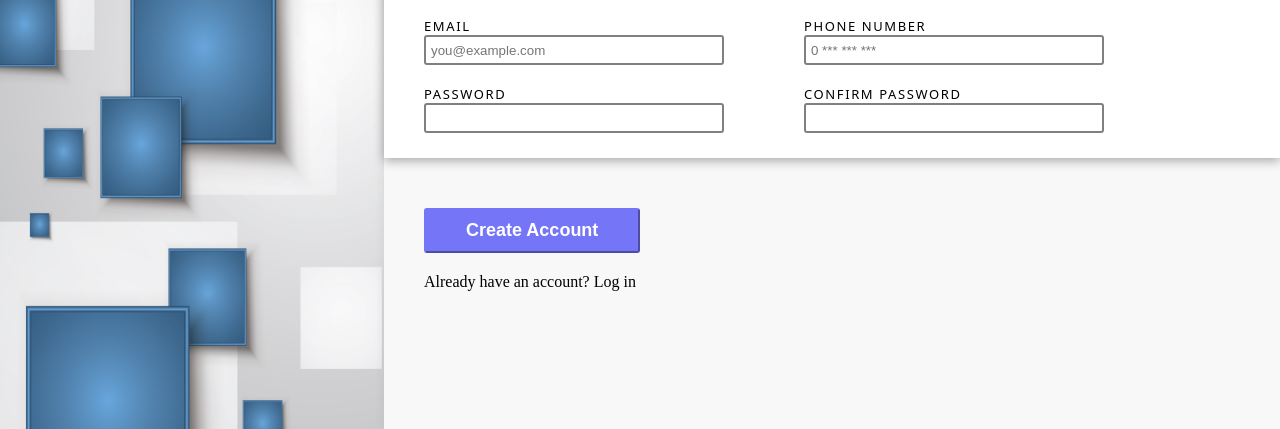
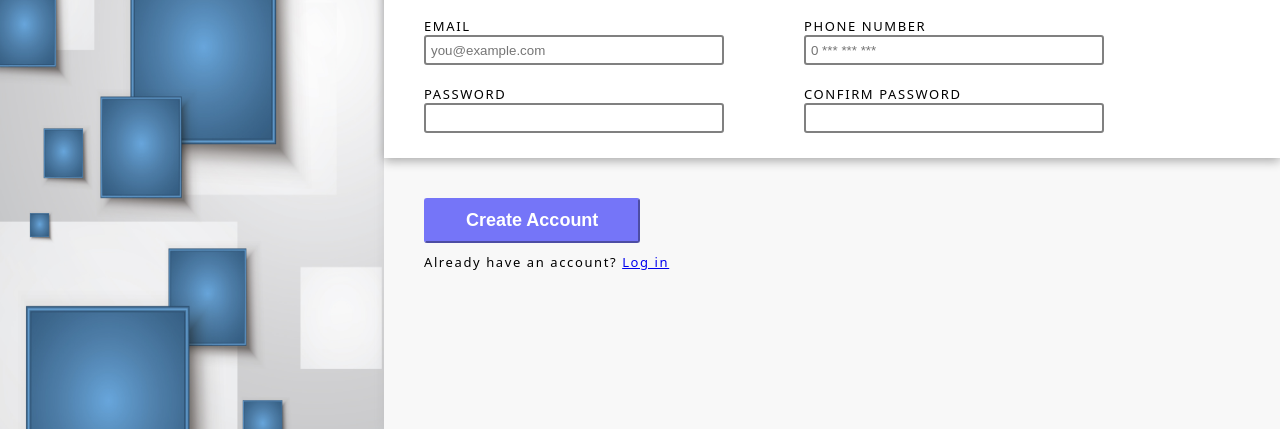
Before and after one commit to Oscar-Luntha/TOP-signup, a plain HTML site: page index.html in a window 1280 px wide. Shown: the part 371-800 px from the top of the page. Drawn offline with Linux system fonts and the light colour scheme.

Commit message:
add style to the log in prompt

```diff
--- a/index.html
+++ b/index.html
@@ -60,7 +60,7 @@
         </section>
         <section>
             <button type="submit">Create account</button>
-            <p>Already have an account? <span>Log in</span></p>
+            <p>Already have an account? <a href="#">Log in</a></p>
         </section>
     </form>
 
--- a/style.css
+++ b/style.css
@@ -66,9 +66,6 @@ fieldset {
 label{
     display: block;
     text-transform: uppercase;
-    font-family: system-ui, -apple-system, BlinkMacSystemFont, 'Segoe UI', Roboto, Oxygen, Ubuntu, Cantarell, 'Open Sans', 'Helvetica Neue', sans-serif;
-    font-size: small;
-    letter-spacing: .1rem;
 }
 input {
     height: 30px;
@@ -84,7 +81,7 @@ input:focus{
 }
 button {
     padding: 10px 40px;
-    margin: 20px 0;
+    margin: 10px 0;
     font-size: large;
     font-weight: 700;
     color: white;
@@ -93,3 +90,8 @@ button {
     border-radius: 3px;
     border-color: rgb(117, 117, 248);
 }
+.descriptive-text + section + section , label{
+    font-family: system-ui, -apple-system, BlinkMacSystemFont, 'Segoe UI', Roboto, Oxygen, Ubuntu, Cantarell, 'Open Sans', 'Helvetica Neue', sans-serif;
+    font-size: small;
+    letter-spacing: .1rem;
+}
```
